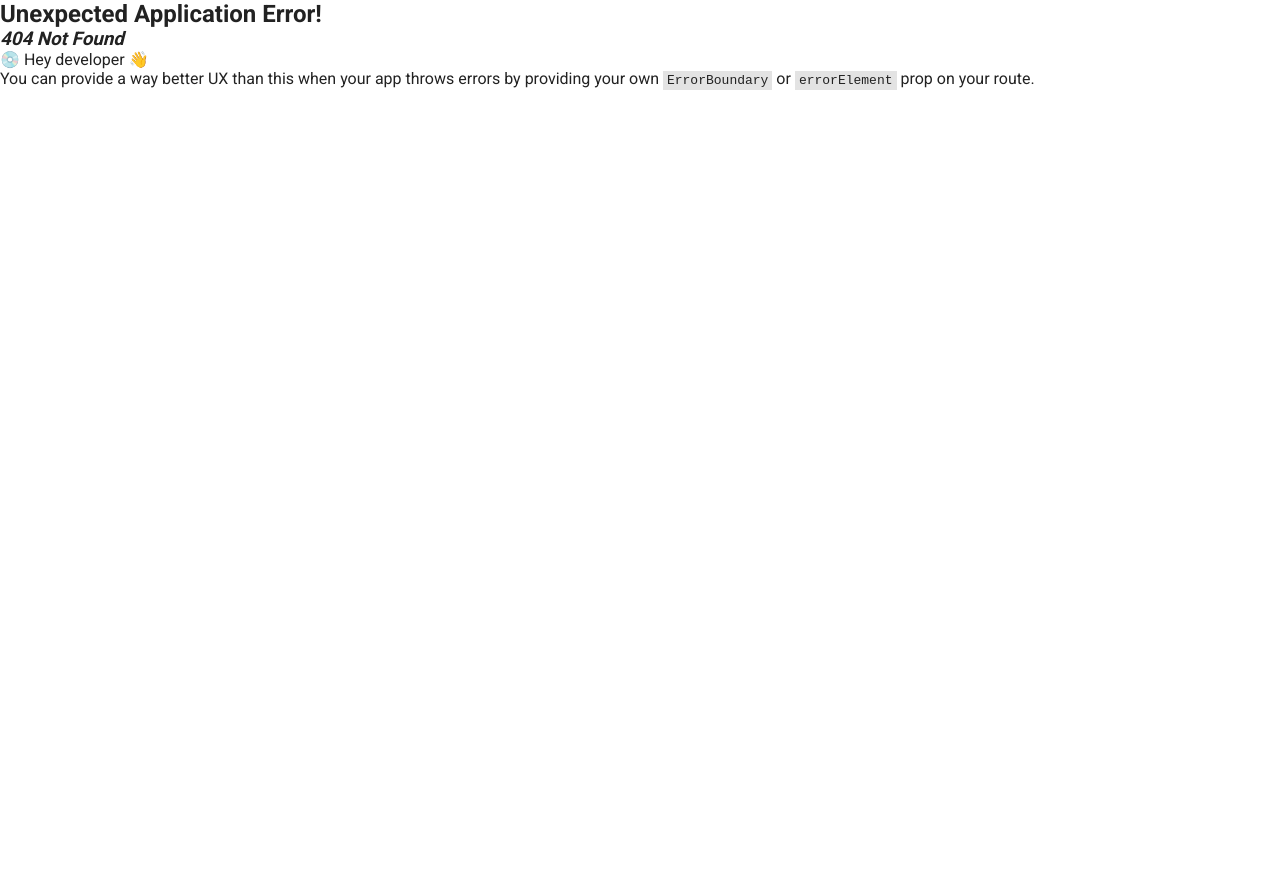
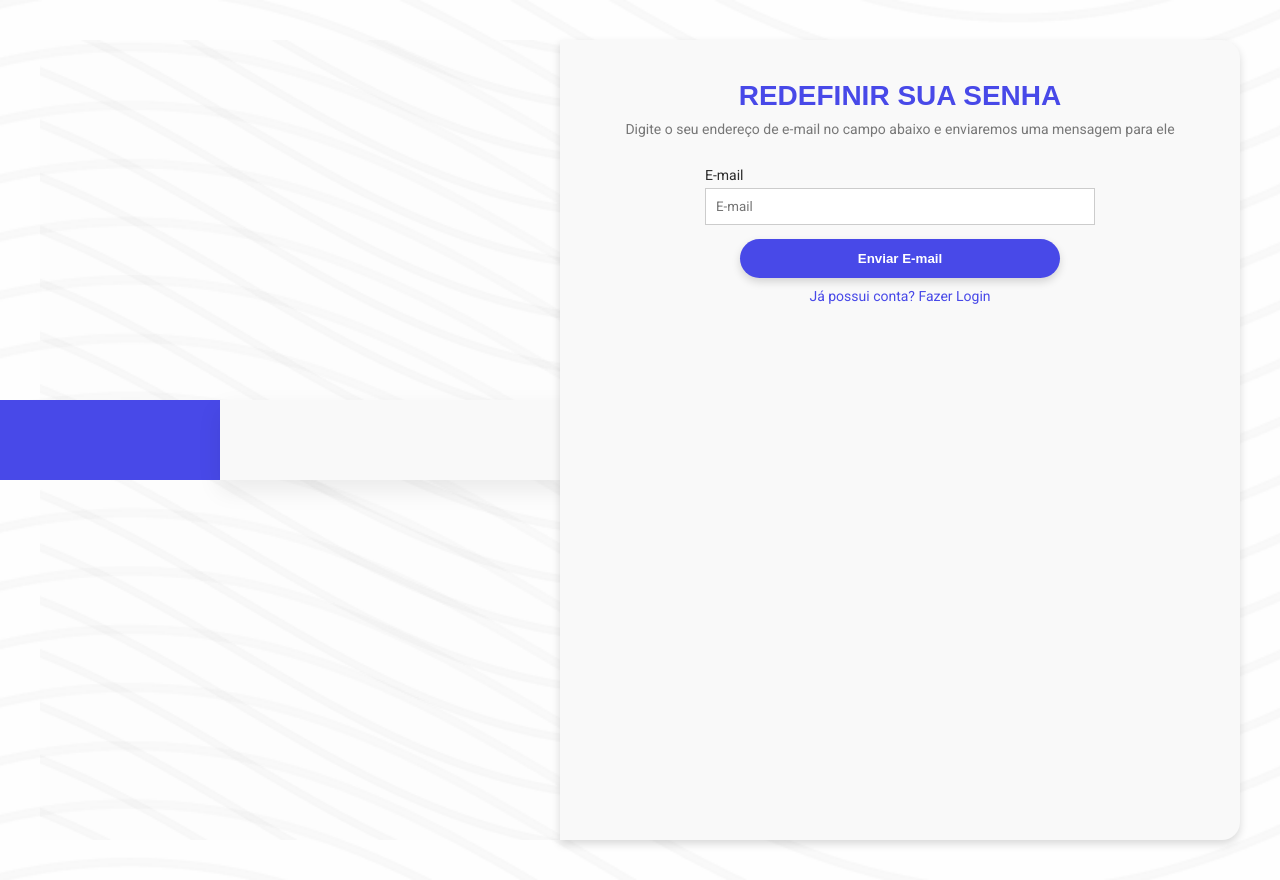
Before and after one commit to eventurasite/eventura, a React (Vite) app in the folder frontend/: page /reset-password in a window 1280 px wide. Before the commit this address had no page. Before the commit the page ends 800 px from the top, so only its background shows below. Built offline with nearby package versions, Linux system fonts and the light colour scheme.

Commit message:
EV-40 Continuação da tela de Esqueci minha senha

```diff
--- a/frontend/src/pages/ResetPasswordPage.css
+++ b/frontend/src/pages/ResetPasswordPage.css
@@ -0,0 +1,176 @@
+/* frontend/src/components/ResetPassword.css */
+
+/* ===== meio da tela ===== */
+.reset-password-wrap {
+  min-height: 100vh;
+  /* centraliza vertical e horizontalmente */
+  display: grid;
+  justify-content: center;
+  align-content: center;
+  /* duas colunas */
+  grid-template-columns: 520px 680px;
+  gap: 0;
+  background: url("/assets/imagens/Pattern de Fundo.png") repeat;
+  background-size: cover; /* cobre a área */
+  background-position: center;
+  /* adiciona espaço superior e inferior */
+  padding: 40px 0;
+  box-sizing: border-box;
+}
+
+/* ===== coluna esquerda (azul) ===== */
+.reset-password-left-panel {
+  position: relative;
+  overflow: hidden;
+  background-color: var(--cor_3-roxo_escuro);
+  background-image: none !important;
+  color: #fff;
+  height: auto;
+  border-radius: 18px 0 0 18px;
+  display: flex;
+  flex-direction: column;
+  align-items: center;
+  justify-content: center;
+}
+
+.reset-password-logo .brand {
+  font-family: 'Rubik One', sans-serif;
+  font-size: 56px;
+  font-weight: 900;
+  letter-spacing: 0.5px;
+  color: var(--cor_5-amarelo);
+}
+
+.reset-password-logo .tagline {
+  font-family: 'Roboto', sans-serif;
+  font-size: 20px;
+  font-weight: 700;
+  color: var(--cor_5-amarelo);
+}
+
+/* ===== coluna direita (card) ===== */
+.reset-password-right-panel {
+  height: auto;
+  display: flex;
+  flex-direction: column;
+  align-items: stretch;
+  border-radius: 0 18px 18px 0;
+  background: #f9f9f9;
+  box-shadow: 0 4px 8px rgba(0, 0, 0, 0.15);
+  padding: 40px 32px;
+  position: relative;
+}
+
+/* título + subtítulo */
+.reset-password-right-panel h2 {
+  font-family: 'Rubik One', sans-serif;
+  margin: 0 0 9px;
+  font-size: 28px;
+  font-weight: 900;
+  color: var(--cor_3-roxo_escuro);
+  text-align: center;
+}
+
+.reset-password-right-panel .subtitle {
+  margin: 0 0 30px;
+  color: #777;
+  text-align: center;
+  font-size: 14px;
+}
+
+/* seta de voltar */
+.back-button {
+  position: absolute;
+  top: 16px;
+  left: 20px;
+  font-size: 22px;
+  color: var(--cor_3-roxo_escuro);
+  background: none;
+  border: none;
+  cursor: pointer;
+  transition: color 0.2s ease;
+}
+
+.back-button:hover {
+  color: var(--cor_5-amarelo);
+}
+
+/* ===== formulário ===== */
+.form {
+  display: flex;
+  flex-direction: column;
+  gap: 14px;
+  max-width: 390px;
+  margin-left: auto;
+  margin-right: auto;
+  width: 100%;
+}
+
+.form-group {
+  margin-bottom: 0;
+}
+
+.form-group label {
+  font-family: 'Roboto', sans-serif;
+  display: block;
+  font-size: 14px;
+  color: var(--cor_2-preto);
+  margin-bottom: 5px;
+}
+
+.form-group input {
+  width: 100%;
+  padding: 10px;
+  border: 1px solid #ccc;
+  font-family: 'Roboto', sans-serif;
+}
+
+/* ===== botões ===== */
+.submit-button {
+  display: inline-block;
+  padding: 12px 22px;
+  border-radius: 999px;
+  font-weight: 700;
+  border: 2px solid transparent;
+  cursor: pointer;
+  transition: transform 0.2s ease, box-shadow 0.2s ease,
+    background-color 0.2s ease, color 0.2s ease;
+  width: 100%;
+  max-width: 320px;
+  margin: 0 auto;
+  text-align: center;
+  background: var(--cor_3-roxo_escuro);
+  color: #fff;
+  box-shadow: 0 4px 8px rgba(0, 0, 0, 0.15);
+  border: none;
+}
+
+.submit-button:hover {
+  transform: translateY(-3px);
+  box-shadow: 0 6px 14px rgba(0, 0, 0, 0.25);
+  background: var(--cor_5-amarelo);
+}
+
+.submit-button:active {
+  transform: translateY(0);
+  box-shadow: 0 3px 6px rgba(0, 0, 0, 0.15);
+}
+
+/* links inferiores */
+.links {
+  display: flex;
+  gap: 6px;
+  justify-content: center;
+  margin-top: 10px;
+  font-size: 14px;
+}
+
+.links a {
+  color: var(--cor_3-roxo_escuro);
+  font-weight: 500;
+  text-decoration: none;
+}
+
+.links a:hover {
+  text-decoration: underline;
+}
--- a/frontend/src/pages/ResetPasswordPage.jsx
+++ b/frontend/src/pages/ResetPasswordPage.jsx
@@ -0,0 +1,50 @@
+// frontend/src/pages/ResetPassword.jsx
+import React, { useState } from 'react';
+import { Link } from 'react-router-dom';
+import AuthLayout from '../components/AuthLayout';
+import './ResetPasswordPage.css';
+
+const ResetPassword = () => {
+  const [email, setEmail] = useState('');
+
+  const handleSubmit = (e) => {
+    e.preventDefault();
+    // Lógica para enviar o e-mail será adicionada aqui depois
+    console.log('E-mail enviado:', email);
+  };
+
+  return (
+    <div className="reset-password-wrap">
+      <AuthLayout />
+      <div className="reset-password-right-panel">
+        <Link to="/" className="back-button">
+          <svg xmlns="http://www.w3.org/2000/svg" width="24" height="24" fill="currentColor" viewBox="0 0 16 16">
+            <path d="M12 8H4M4 8l3-3m-3 3l3 3" />
+          </svg>
+        </Link>
+        <h2>REDEFINIR SUA SENHA</h2>
+        <p className="subtitle">Digite o seu endereço de e-mail no campo abaixo e enviaremos uma mensagem para ele</p>
+        <form className="form" onSubmit={handleSubmit}>
+          <div className="form-group">
+            <label htmlFor="email">E-mail</label>
+            <input
+              type="email"
+              id="email"
+              name="email"
+              placeholder="E-mail"
+              value={email}
+              onChange={(e) => setEmail(e.target.value)}
+              required
+            />
+          </div>
+          <button type="submit" className="submit-button">Enviar E-mail</button>
+        </form>
+        <div className="links">
+          <Link to="/login" className="login-link">Já possui conta? Fazer Login</Link>
+        </div>
+      </div>
+    </div>
+  );
+};
+
+export default ResetPassword;
--- a/frontend/src/routes/router.jsx
+++ b/frontend/src/routes/router.jsx
@@ -5,9 +5,11 @@ import { createBrowserRouter } from "react-router-dom";
 import Home from "../pages/Home";
 import Login from "../pages/Login";
 import Register from "../pages/Register";
+import ResetPassword from "../pages/ResetPasswordPage";
 
 export const router = createBrowserRouter([
   { path: "/", element: <Home /> },
   { path: "/login", element: <Login /> },
   { path: "/register", element: <Register /> },
+  { path: "/reset-password", element: <ResetPassword /> }
 ]);
```
